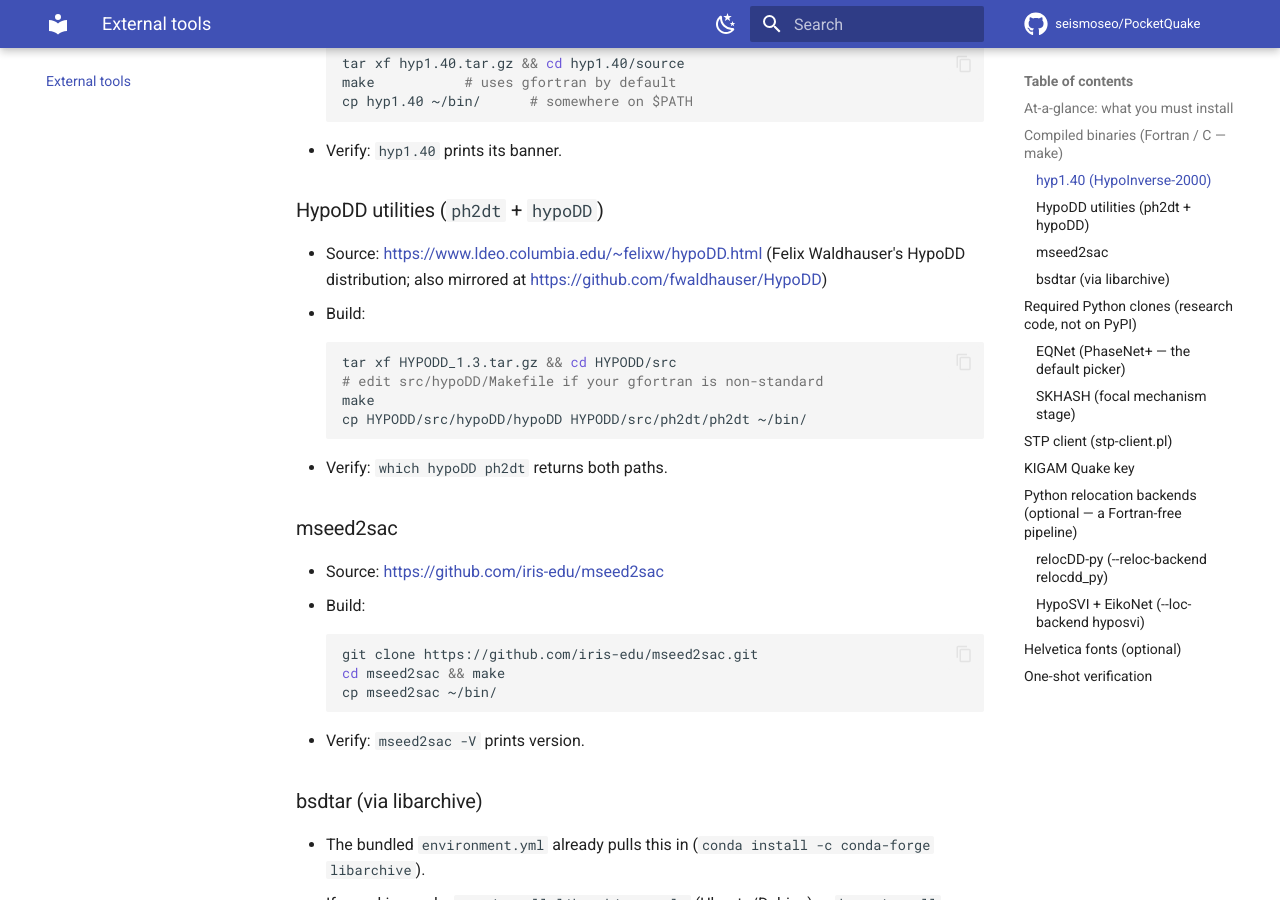
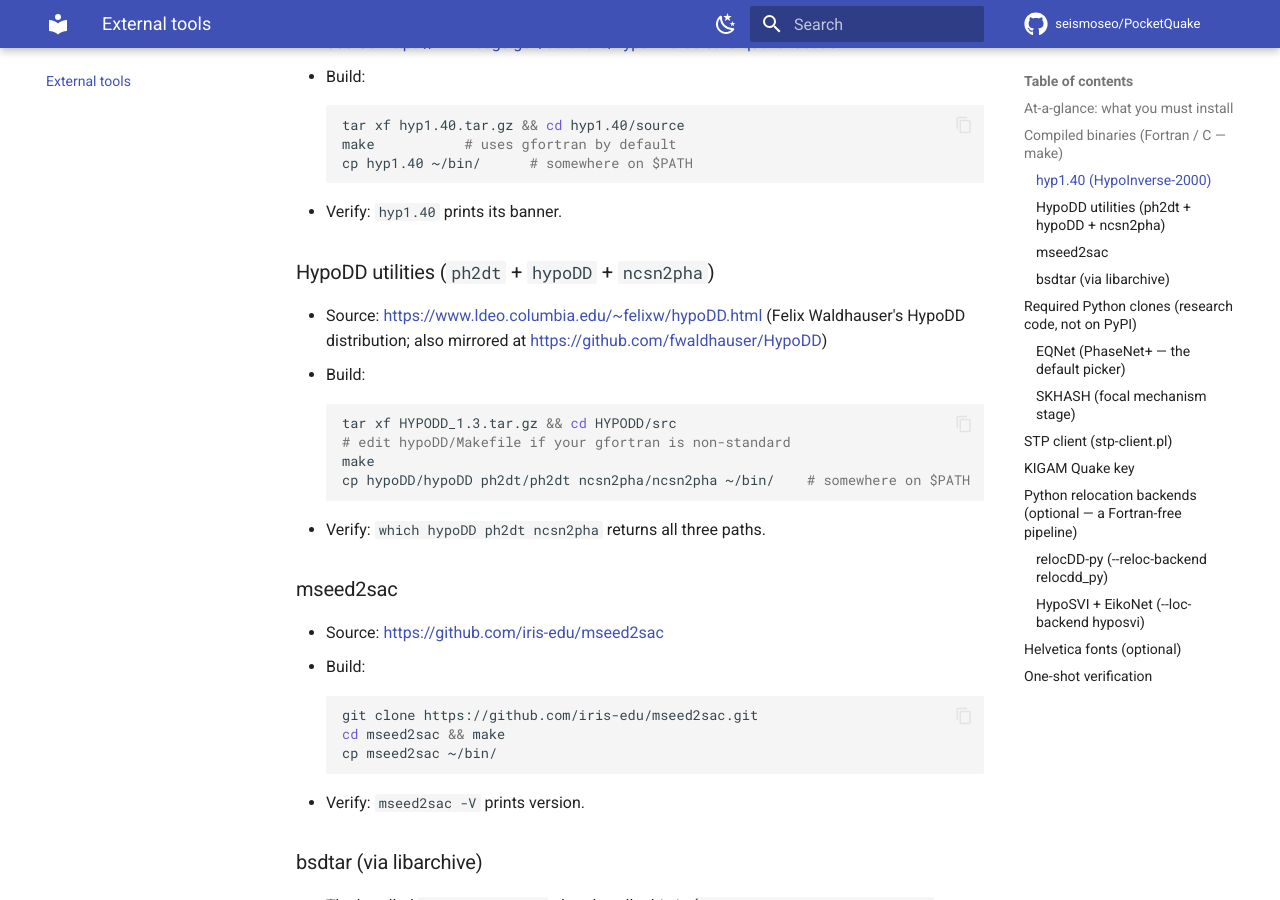
Before and after one commit to seismoseo/PocketQuake, an MkDocs documentation site: the page built from docs/EXTERNAL_TOOLS.md, in a window 1280 px wide and 900 px high, scrolled down 1531 px. Built offline with MkDocs 1.6.1 and Material for MkDocs 9.7.7, drawn with Linux system fonts in a browser that asks for light colours; comment, search, counter and statistics services are not loaded; some of the changed text lies outside the part shown.

Commit message:
EXTERNAL_TOOLS: ncsn2pha (HypoDD distribution) must be on PATH too; copy paths relative to HYPODD/src

````diff
--- a/docs/EXTERNAL_TOOLS.md
+++ b/docs/EXTERNAL_TOOLS.md
@@ -18,7 +18,7 @@ only install **one** relocation mode's tools.
 | `mseed2sac` | **both modes** — NECIS → SAC | IRIS source build | on `$PATH` |
 | `bsdtar` | **both modes** — multi-part ZIP from NECIS | `conda install -c conda-forge libarchive` (in `environment.yml`) | on `$PATH` |
 | `hyp1.40` (HypoInverse-2000) | **Fortran mode** — absolute location | USGS source build | on `$PATH` |
-| `ph2dt` + `hypoDD` | **Fortran mode** — relocation | Waldhauser source build | on `$PATH` |
+| `ph2dt` + `hypoDD` + `ncsn2pha` | **Fortran mode** — relocation (`ncsn2pha` converts HYPOINVERSE output for ph2dt) | Waldhauser source build | on `$PATH` |
 | **relocDD-py** | **Python mode** (`--python`) — relocation | `git clone` (steps below) | `RELOCDD_PY_DIR` env var |
 | **HypoSVI + EikoNet** | **Python mode** (`--python`) — location | `git clone` ×2 + `fetch_eikonet` weights | `HYPOSVI_DIR`, `EIKONET_DIR` env vars |
 | `stp-client.pl` | only `--source stp` / `mixed` | contact SGTL lab @ SNU | `STP_PERL_SCRIPT` env var or on `$PATH` |
@@ -41,7 +41,7 @@ If you want a minimum-viable run without focal mechanisms, see [INSTALL.md](INST
   ```
 - Verify: `hyp1.40` prints its banner.
 
-### HypoDD utilities (`ph2dt` + `hypoDD`)
+### HypoDD utilities (`ph2dt` + `hypoDD` + `ncsn2pha`)
 
 - Source: <https://www.ldeo.columbia.edu/~felixw/hypoDD.html>
   (Felix Waldhauser's HypoDD distribution; also mirrored at
@@ -49,11 +49,11 @@ If you want a minimum-viable run without focal mechanisms, see [INSTALL.md](INST
 - Build:
   ```bash
   tar xf HYPODD_1.3.tar.gz && cd HYPODD/src
-  # edit src/hypoDD/Makefile if your gfortran is non-standard
+  # edit hypoDD/Makefile if your gfortran is non-standard
   make
-  cp HYPODD/src/hypoDD/hypoDD HYPODD/src/ph2dt/ph2dt ~/bin/
+  cp hypoDD/hypoDD ph2dt/ph2dt ncsn2pha/ncsn2pha ~/bin/    # somewhere on $PATH
   ```
-- Verify: `which hypoDD ph2dt` returns both paths.
+- Verify: `which hypoDD ph2dt ncsn2pha` returns all three paths.
 
 ### mseed2sac
 
````
